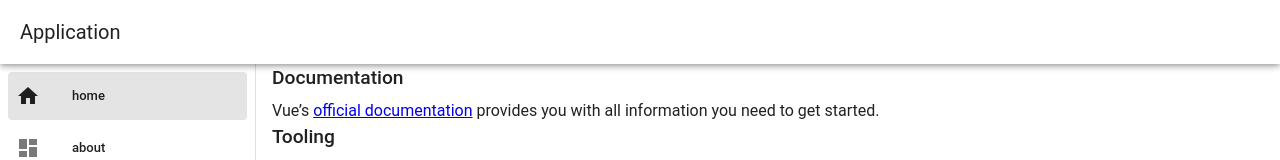
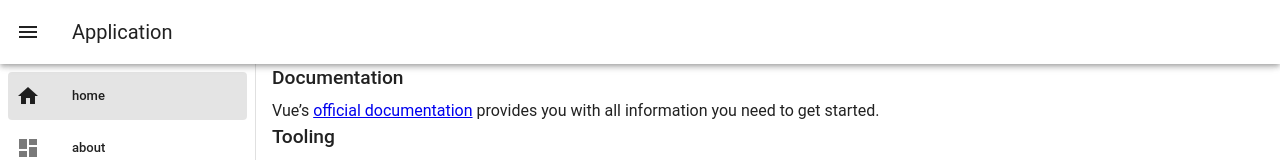
Before and after one commit to itigoseiyaku/youtube-app, a Vue app: page / in a window 1280 px wide. Shown: the top 160 px of the page. Built offline with nearby package versions, Linux system fonts and the light colour scheme.

Commit message:
[update] サイドバーの表示・非表示制御の追加

```diff
--- a/src/App.vue
+++ b/src/App.vue
@@ -1,7 +1,7 @@
 <script setup lang="ts">
 import { RouterView } from 'vue-router';
-import AppBar from '@/components/Layout/AppBar.vue';
-import NavigationDrawer from '@/components/Layout/NavigationDrawer.vue';
+import AppBar from '@/views/Layout/AppBar.vue';
+import NavigationDrawer from '@/views/Layout/NavigationDrawer.vue';
 </script>
 
 <template>
--- a/src/components/Layout/AppBar.vue
+++ /dev/null
@@ -1,3 +0,0 @@
-<template>
-  <v-app-bar title="Application"></v-app-bar>
-</template>
--- a/src/components/TheWelcome.vue
+++ b/src/components/TheWelcome.vue
@@ -1,10 +1,5 @@
 <script setup lang="ts">
 import WelcomeItem from './WelcomeItem.vue';
-import DocumentationIcon from './icons/IconDocumentation.vue';
-import ToolingIcon from './icons/IconTooling.vue';
-import EcosystemIcon from './icons/IconEcosystem.vue';
-import CommunityIcon from './icons/IconCommunity.vue';
-import SupportIcon from './icons/IconSupport.vue';
 </script>
 
 <template>
--- /dev/null
+++ b/src/stores/navigationDrawer.ts
@@ -0,0 +1,14 @@
+import { ref, readonly } from 'vue';
+import { defineStore } from 'pinia';
+
+/** ナビゲーションドロワーの状態のみ扱うストア */
+export const useNavigationDrawerStore = defineStore('navigationDrawer', () => {
+  const isOpen = ref<boolean>(true);
+
+  /** 現在と逆の状態に変更する */
+  const change = () => {
+    isOpen.value = !isOpen.value;
+  };
+
+  return { isOpen: readonly(isOpen), change };
+});
--- /dev/null
+++ b/src/views/Layout/AppBar.vue
@@ -0,0 +1,13 @@
+<script setup lang="ts">
+import { useNavigationDrawerStore } from '@/stores/navigationDrawer';
+
+const store = useNavigationDrawerStore();
+</script>
+
+<template>
+  <v-app-bar title="Application">
+    <template v-slot:prepend>
+      <v-app-bar-nav-icon @click="store.change" />
+    </template>
+  </v-app-bar>
+</template>
--- a/src/components/Layout/NavigationDrawer.vue
+++ b/src/views/Layout/NavigationDrawer.vue
@@ -1,5 +1,11 @@
+<script setup lang="ts">
+import { useNavigationDrawerStore } from '@/stores/navigationDrawer';
+
+const store = useNavigationDrawerStore();
+</script>
+
 <template>
-  <v-navigation-drawer permanent>
+  <v-navigation-drawer :model-value="store.isOpen" permanent>
     <v-list nav>
       <v-list-item :to="{ name: 'home' }" prepend-icon="mdi-home" title="home"></v-list-item>
       <v-list-item
```
